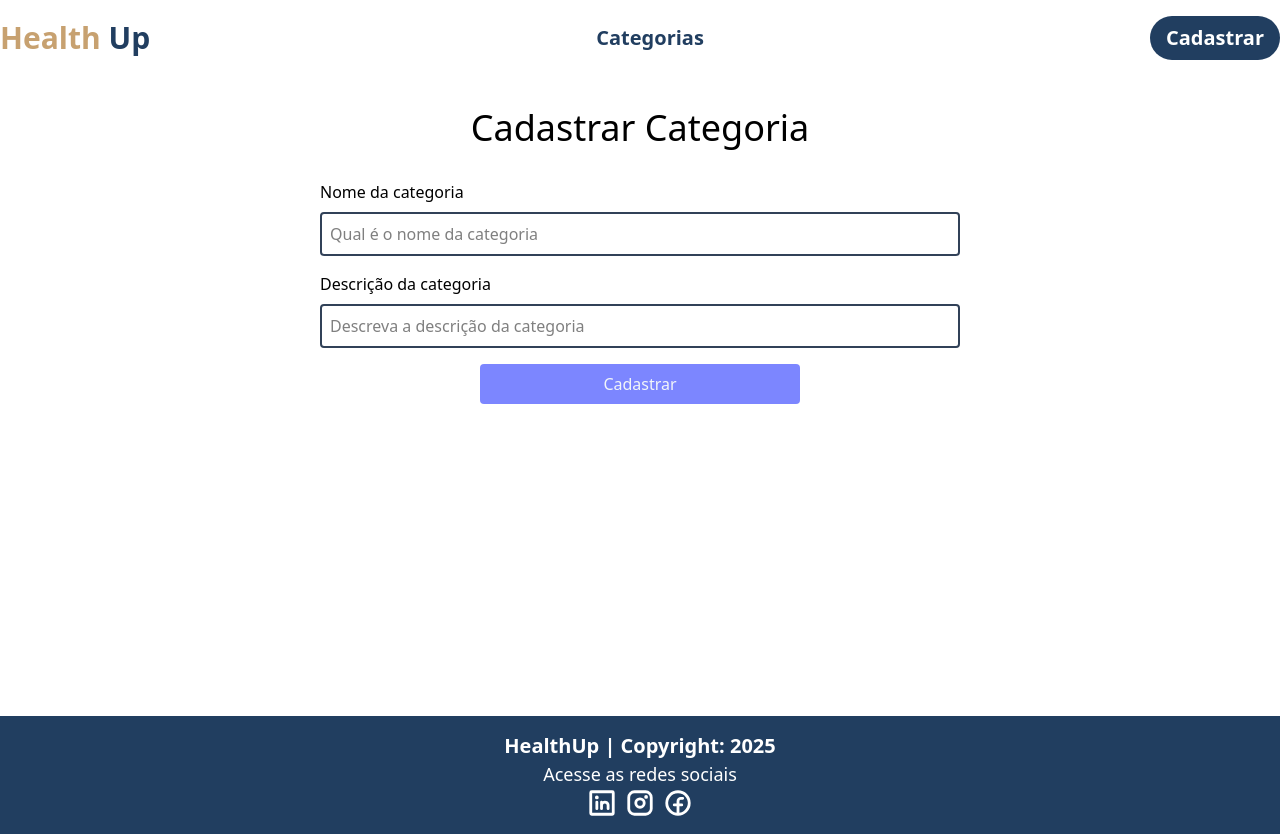
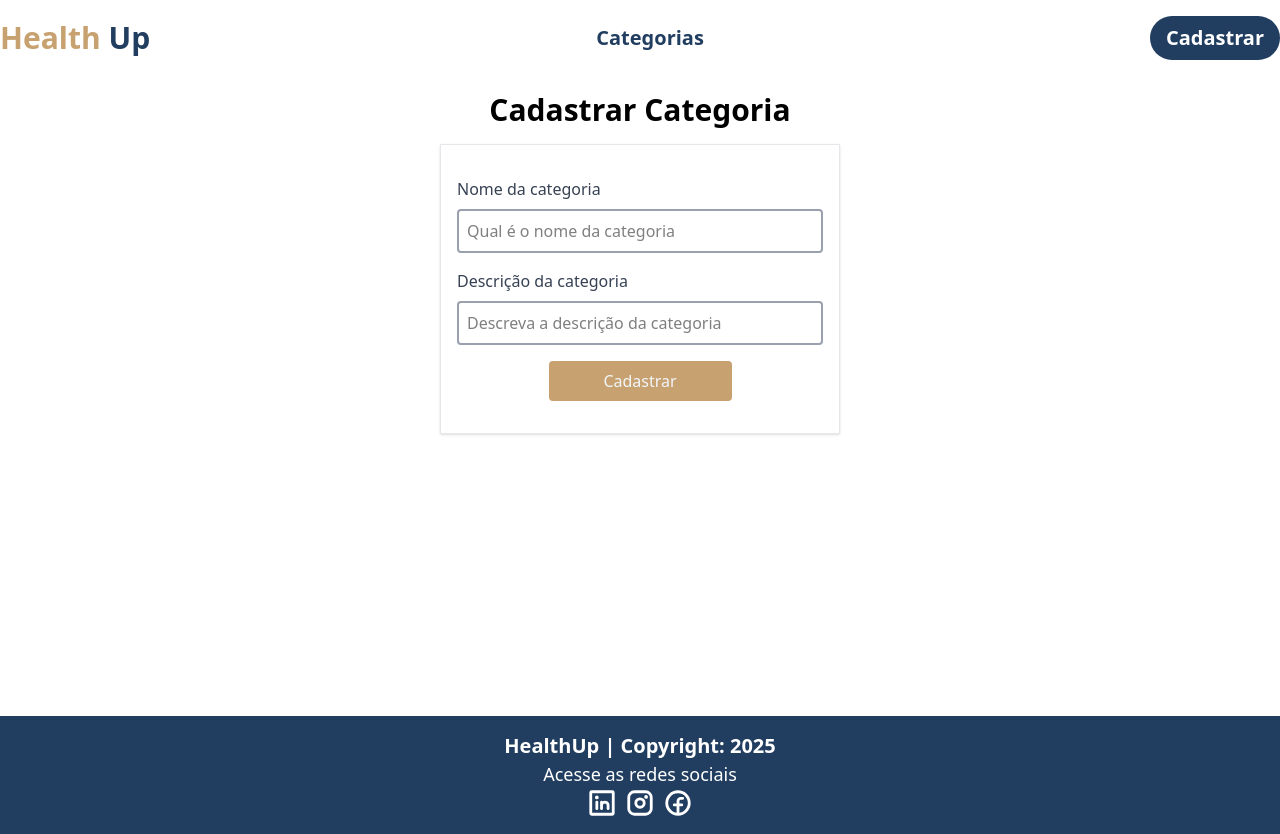
Before and after one commit to taismichely/health-up, a React (Vite) app: page /cadastrarcategoria in a window 1280 px wide. Built offline with nearby package versions, Linux system fonts and the light colour scheme.

Commit message:
feat: estilizando formulario de cadastro de categoria

```diff
--- a/src/components/categorias/formcategoria/FormCategoria.tsx
+++ b/src/components/categorias/formcategoria/FormCategoria.tsx
@@ -70,37 +70,37 @@ function FormCategoria() {
     }
 
   return (
-    <div className="container flex flex-col items-center justify-center mx-auto">
-      <h1 className="text-4xl text-center my-8">
+    <div className="container flex flex-col items-center justify-center">
+      <h1 className="text-3xl text-center my-4 font-bold">
         {id === undefined ? 'Cadastrar Categoria' : 'Editar Categoria'}
       </h1>
 
-      <form className="w-1/2 flex flex-col gap-4" onSubmit={gerarNovaCategoria} >
+      <form className="w-[400px] flex flex-col gap-4 py-8 px-4 shadow-sm border border-gray-200" onSubmit={gerarNovaCategoria} >
         <div className="flex flex-col gap-2">
-          <label htmlFor="descricao">Nome da categoria</label>
+          <label htmlFor="descricao" className="text-gray-700">Nome da categoria</label>
             <input
               type="text"
               placeholder="Qual é o nome da categoria"
               name='nome'
-              className="border-2 border-slate-700 rounded p-2"
+              className="border-2 border-gray-400 rounded p-2"
               value={categoria.nome}
               onChange={(e: ChangeEvent<HTMLInputElement>) => atualizarEstado(e)}
             />
         </div>
         <div className="flex flex-col gap-2">
-          <label htmlFor="descricao">Descrição da categoria</label>
+          <label htmlFor="descricao" className="text-gray-700">Descrição da categoria</label>
             <input
               type="text"
               placeholder="Descreva a descrição da categoria"
               name='descricao'
-              className="border-2 border-slate-700 rounded p-2"
+              className="border-2 border-gray-400 rounded p-2"
               value={categoria.descricao}
               onChange={(e: ChangeEvent<HTMLInputElement>) => atualizarEstado(e)}
             />
         </div>
         <button
-          className="rounded text-slate-100 bg-indigo-400
-                 hover:bg-[#094E86] w-1/2 py-2 mx-auto flex justify-center"
+          className="rounded text-slate-100 bg-[#c7a170]
+                 hover:bg-[#c7a190] w-1/2 py-2 mx-auto flex justify-center"
           type="submit">
           <span>{id === undefined ? 'Cadastrar' : 'Atualizar'}</span>
         </button>
```
